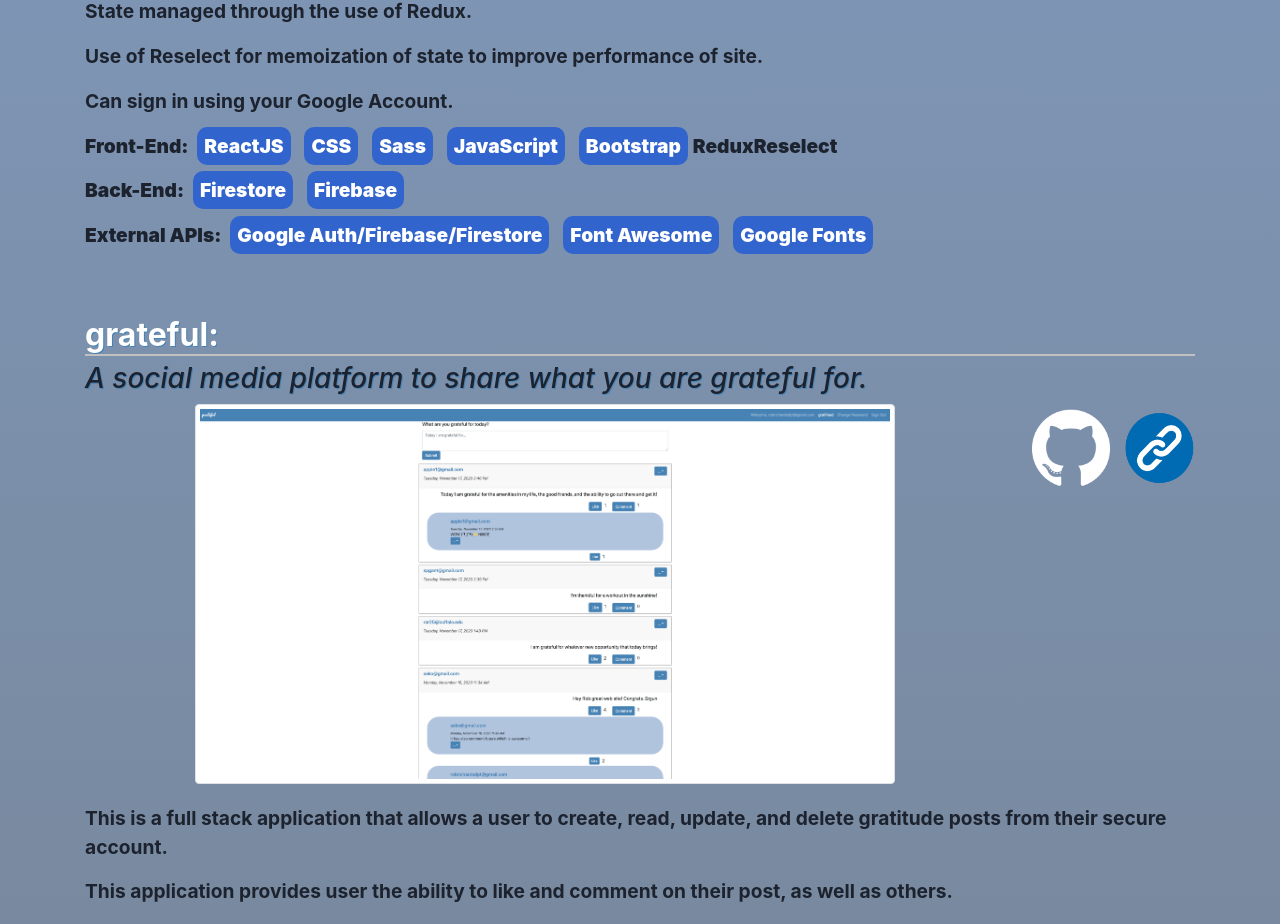
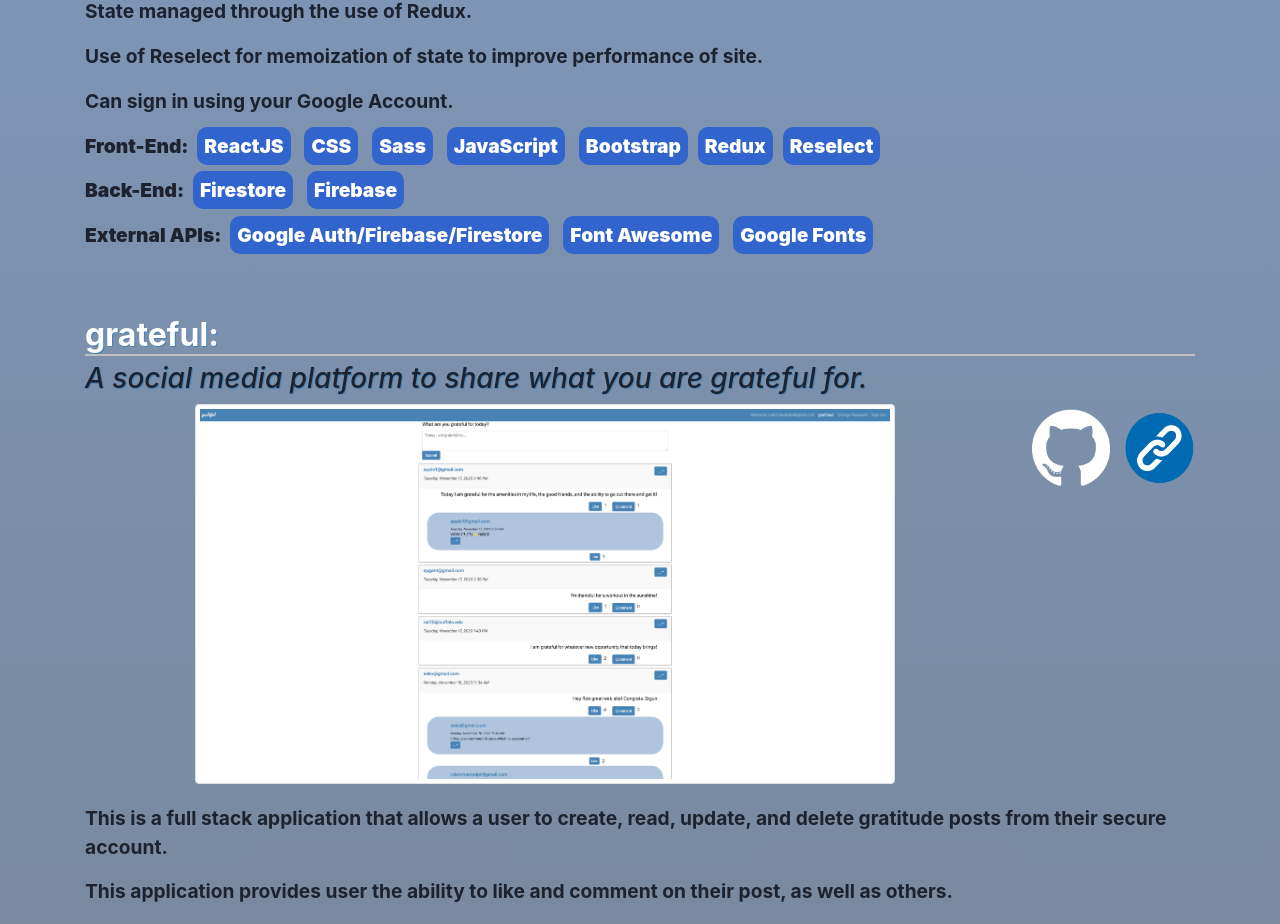
Before and after one commit to robrichardsdpt/portfolio, a React (Create React App) app: page /#/ in a window 1280 px wide. Shown: the part 4074-4998 px from the top of the page. Built offline with nearby package versions, Linux system fonts and the light colour scheme.

Commit message:
updated tech styling

```diff
--- a/src/Projects.js
+++ b/src/Projects.js
@@ -60,7 +60,7 @@
     <p>State managed through the use of Redux.</p>
     <p>Use of Reselect for memoization of state to improve performance of site.</p>
     <p>Can sign in using your Google Account.</p>
-    <p className='bolder'>Front-End: <span className='project-tech'>ReactJS</span> <span className='project-tech'>CSS</span> <span className='project-tech'>Sass</span> <span className='project-tech'>JavaScript</span> <span className='project-tech'>Bootstrap</span><span>Redux</span><span>Reselect</span></p>
+    <p className='bolder'>Front-End: <span className='project-tech'>ReactJS</span> <span className='project-tech'>CSS</span> <span className='project-tech'>Sass</span> <span className='project-tech'>JavaScript</span> <span className='project-tech'>Bootstrap</span><span className='project-tech'>Redux</span><span className='project-tech'>Reselect</span></p>
     <p className='bolder'>Back-End: <span className='project-tech'>Firestore</span> <span className='project-tech'>Firebase</span></p>
     <p className='bolder'>External APIs: <span className='project-tech'>Google Auth/Firebase/Firestore</span> <span className='project-tech'>Font Awesome</span> <span className='project-tech'>Google Fonts</span></p>
     </Col>
```
Also changed, not shown: 20 other files (tests, documents, lock files or other folders).
